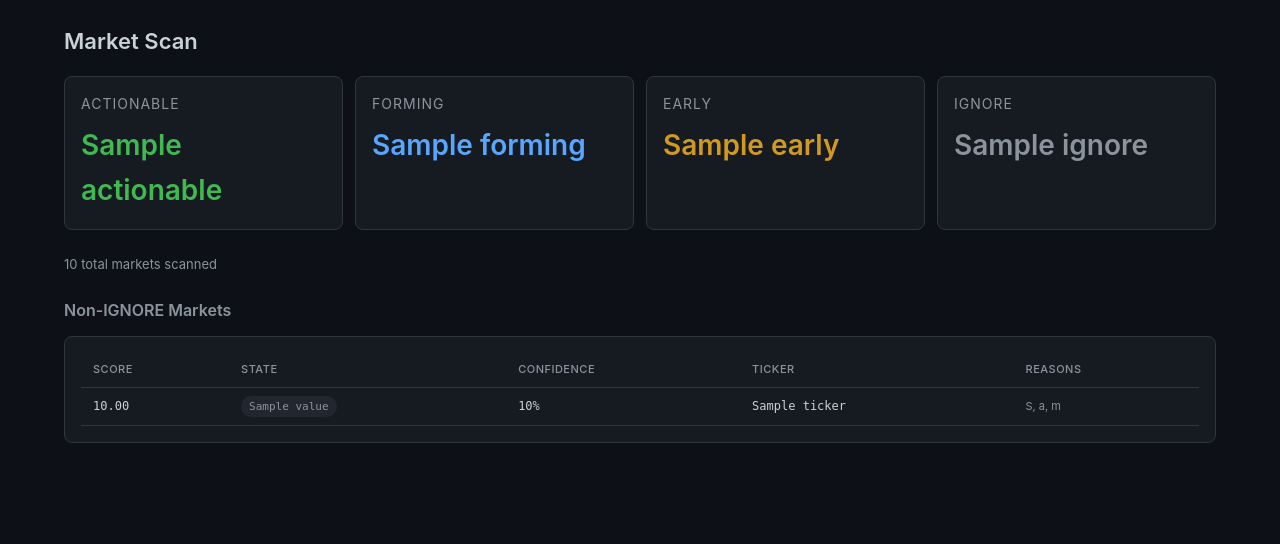
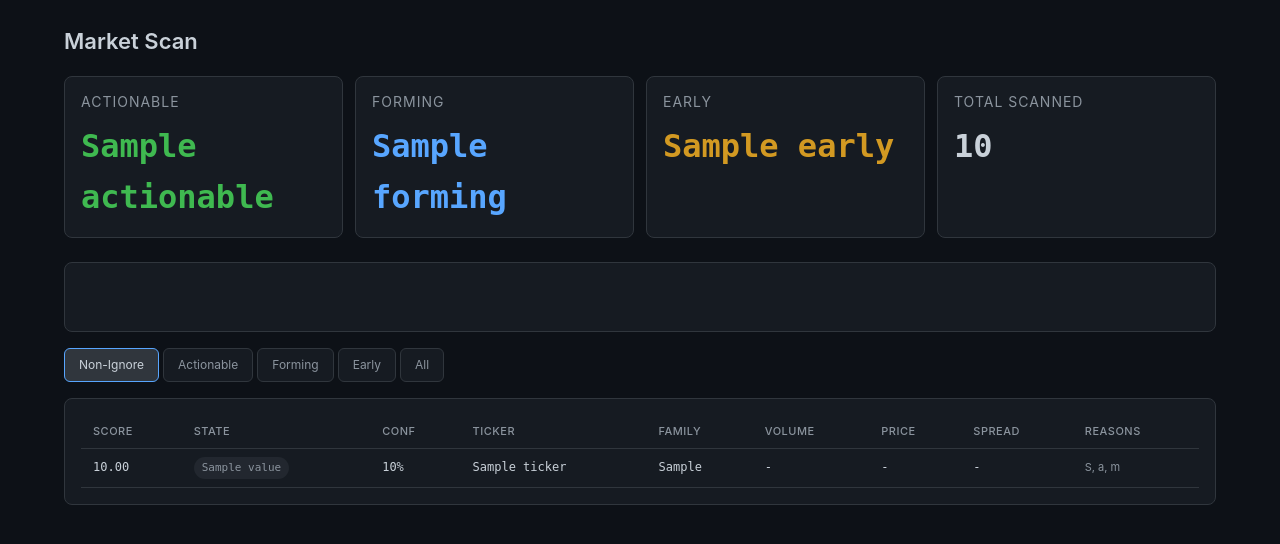
Before and after one commit to rymu219/Abbot_C, a FastAPI app: template src/abbot/web/templates/scan.html in a window 1280 px wide. Shown: the part 59-603 px from the top of the page. Run offline with FastAPI, Linux system fonts and the light colour scheme; the template is opened without the code that fills it: most values are stand-ins (such as "Sample title", 1, 10 or a date in 2020).

Commit message:
Complete UI overhaul: scan filters, monk warnings, full verification
- Scan page: state filter tabs (Actionable/Forming/Early/All),
  state distribution bar, volume/price/spread columns per market
- Monks page: template-based Monk warning banner, retired state display
- All 11 routes verified 200 OK including filtered views
- CSS cache v5

Pages: Overview, Distillation (domain tabs), Scan (state tabs),
Candidates, Strategies, Monks (cards), Activity, Settings

Co-Authored-By: Claude Opus 4.6 (1M context) <noreply@anthropic.com>

```diff
--- a/src/abbot/web/app.py
+++ b/src/abbot/web/app.py
@@ -190,24 +190,41 @@ async def activity_page(request: Request):
 
 @app.get("/scan", response_class=HTMLResponse)
 async def scan_page(request: Request):
-    """Current market scan results."""
+    """Current market scan results with state filtering."""
     from abbot.pipeline.features import compute_features
     from abbot.pipeline.state import classify_all
+
+    state_filter = request.query_params.get("state")
 
     features = compute_features()
     states = classify_all(features)
 
-    non_ignore = [s for s in states if s.state.value != "ignore"]
-    non_ignore.sort(key=lambda s: s.score, reverse=True)
+    # Build features lookup for the template
+    features_map = {
+        f.ticker: {"volume": f.volume, "last_price": f.last_price, "spread": f.spread}
+        for f in features
+    }
 
     dist = {}
     for s in states:
         dist[s.state.value] = dist.get(s.state.value, 0) + 1
 
+    # Apply filter
+    if state_filter == "all":
+        filtered = states
+    elif state_filter:
+        filtered = [s for s in states if s.state.value == state_filter]
+    else:
+        filtered = [s for s in states if s.state.value != "ignore"]
+
+    filtered.sort(key=lambda s: s.score, reverse=True)
+
     return templates.TemplateResponse(request, "scan.html", {
-        "states": non_ignore[:50],
+        "states": filtered[:100],
         "distribution": dist,
         "total": len(states),
+        "state_filter": state_filter,
+        "features_map": features_map,
     })
 
 
--- a/src/abbot/web/templates/base.html
+++ b/src/abbot/web/templates/base.html
@@ -4,7 +4,7 @@
     <meta charset="UTF-8">
     <meta name="viewport" content="width=device-width, initial-scale=1.0">
     <title>{% block title %}Abbot{% endblock %}</title>
-    <link rel="stylesheet" href="/static/style.css?v=4">
+    <link rel="stylesheet" href="/static/style.css?v=5">
     <script src="https://unpkg.com/htmx.org@2.0.4"></script>
 </head>
 <body>
--- a/src/abbot/web/templates/scan.html
+++ b/src/abbot/web/templates/scan.html
@@ -4,22 +4,73 @@
 <h1>Market Scan</h1>
 
 <div class="grid grid-4">
-    {% for state_name in ['actionable', 'forming', 'early', 'ignore'] %}
-    <div class="card">
-        <div class="card-title">{{ state_name }}</div>
-        <div class="card-value state-{{ state_name }}">{{ distribution.get(state_name, 0) }}</div>
+    <div class="card metric-card">
+        <div class="card-title">Actionable</div>
+        <div class="metric-big state-actionable">{{ distribution.get('actionable', 0) }}</div>
     </div>
-    {% endfor %}
+    <div class="card metric-card">
+        <div class="card-title">Forming</div>
+        <div class="metric-big state-forming">{{ distribution.get('forming', 0) }}</div>
+    </div>
+    <div class="card metric-card">
+        <div class="card-title">Early</div>
+        <div class="metric-big state-early">{{ distribution.get('early', 0) }}</div>
+    </div>
+    <div class="card metric-card">
+        <div class="card-title">Total Scanned</div>
+        <div class="metric-big">{{ total }}</div>
+    </div>
 </div>
 
-<p style="color: var(--text-dim); font-size: 13px; margin: 12px 0;">{{ total }} total markets scanned</p>
+<!-- State distribution bar -->
+{% if distribution %}
+<div class="card" style="margin: 12px 0;">
+    <div class="state-bar-container">
+        {% set total_states = distribution.values()|sum %}
+        {% for state_name in ['actionable', 'forming', 'early', 'ignore'] %}
+        {% set count = distribution.get(state_name, 0) %}
+        {% if count > 0 and total_states > 0 %}
+        <div class="state-bar-segment state-bg-{{ state_name }}" style="width: {{ (count / total_states * 100)|round|int }}%;" title="{{ state_name }}: {{ count }}">
+            {% if (count / total_states * 100) > 3 %}{{ count }}{% endif %}
+        </div>
+        {% endif %}
+        {% endfor %}
+    </div>
+    <div class="state-legend">
+        {% for state_name in ['actionable', 'forming', 'early', 'ignore'] %}
+        {% set count = distribution.get(state_name, 0) %}
+        {% if count > 0 %}
+        <span class="legend-item"><span class="legend-dot state-bg-{{ state_name }}"></span>{{ state_name }} ({{ count }})</span>
+        {% endif %}
+        {% endfor %}
+    </div>
+</div>
+{% endif %}
+
+<!-- Filter tabs by state -->
+<div class="filter-tabs">
+    <a href="/scan" class="filter-tab {% if not state_filter %}active{% endif %}">Non-Ignore</a>
+    <a href="/scan?state=actionable" class="filter-tab {% if state_filter == 'actionable' %}active{% endif %}">Actionable</a>
+    <a href="/scan?state=forming" class="filter-tab {% if state_filter == 'forming' %}active{% endif %}">Forming</a>
+    <a href="/scan?state=early" class="filter-tab {% if state_filter == 'early' %}active{% endif %}">Early</a>
+    <a href="/scan?state=all" class="filter-tab {% if state_filter == 'all' %}active{% endif %}">All</a>
+</div>
 
 {% if states %}
-<h2>Non-IGNORE Markets</h2>
 <div class="card">
     <table>
         <thead>
-            <tr><th>Score</th><th>State</th><th>Confidence</th><th>Ticker</th><th>Reasons</th></tr>
+            <tr>
+                <th>Score</th>
+                <th>State</th>
+                <th>Conf</th>
+                <th>Ticker</th>
+                <th>Family</th>
+                <th>Volume</th>
+                <th>Price</th>
+                <th>Spread</th>
+                <th>Reasons</th>
+            </tr>
         </thead>
         <tbody>
             {% for s in states %}
@@ -27,8 +78,12 @@
                 <td>{{ "%.2f"|format(s.score) }}</td>
                 <td><span class="badge badge-{% if s.state.value == 'actionable' %}green{% elif s.state.value == 'forming' %}blue{% elif s.state.value == 'early' %}yellow{% else %}dim{% endif %}">{{ s.state.value }}</span></td>
                 <td>{{ "%.0f"|format(s.confidence * 100) }}%</td>
-                <td>{{ s.ticker[:45] }}</td>
-                <td style="font-family: var(--font); font-size: 11px; color: var(--text-dim);">{{ s.reason_codes[:3]|join(', ') }}</td>
+                <td style="max-width: 200px; overflow: hidden; text-overflow: ellipsis; white-space: nowrap;">{{ s.ticker[:40] }}</td>
+                <td>{{ s.series_ticker or '-' }}</td>
+                <td>{{ "{:,.0f}".format(features_map.get(s.ticker, {}).get('volume', 0)) if features_map.get(s.ticker) else '-' }}</td>
+                <td>{{ "$%.2f"|format(features_map.get(s.ticker, {}).get('last_price', 0)) if features_map.get(s.ticker) else '-' }}</td>
+                <td>{{ "$%.3f"|format(features_map.get(s.ticker, {}).get('spread', 0)) if features_map.get(s.ticker) else '-' }}</td>
+                <td style="font-family: var(--font); font-size: 11px; color: var(--text-dim); max-width: 200px; overflow: hidden;">{{ s.reason_codes[:3]|join(', ') }}</td>
             </tr>
             {% endfor %}
         </tbody>
@@ -36,7 +91,7 @@
 </div>
 {% else %}
 <div class="card" style="text-align: center; padding: 32px; color: var(--text-dim);">
-    No non-IGNORE markets found. Trends need history — wait for a few ingest cycles.
+    No markets match this filter. Try a different state or run an ingest to bring in fresh data.
 </div>
 {% endif %}
 {% endblock %}
```
Also changed, not shown: src/abbot/web/templates/monks.html (+8 -0 lines).
